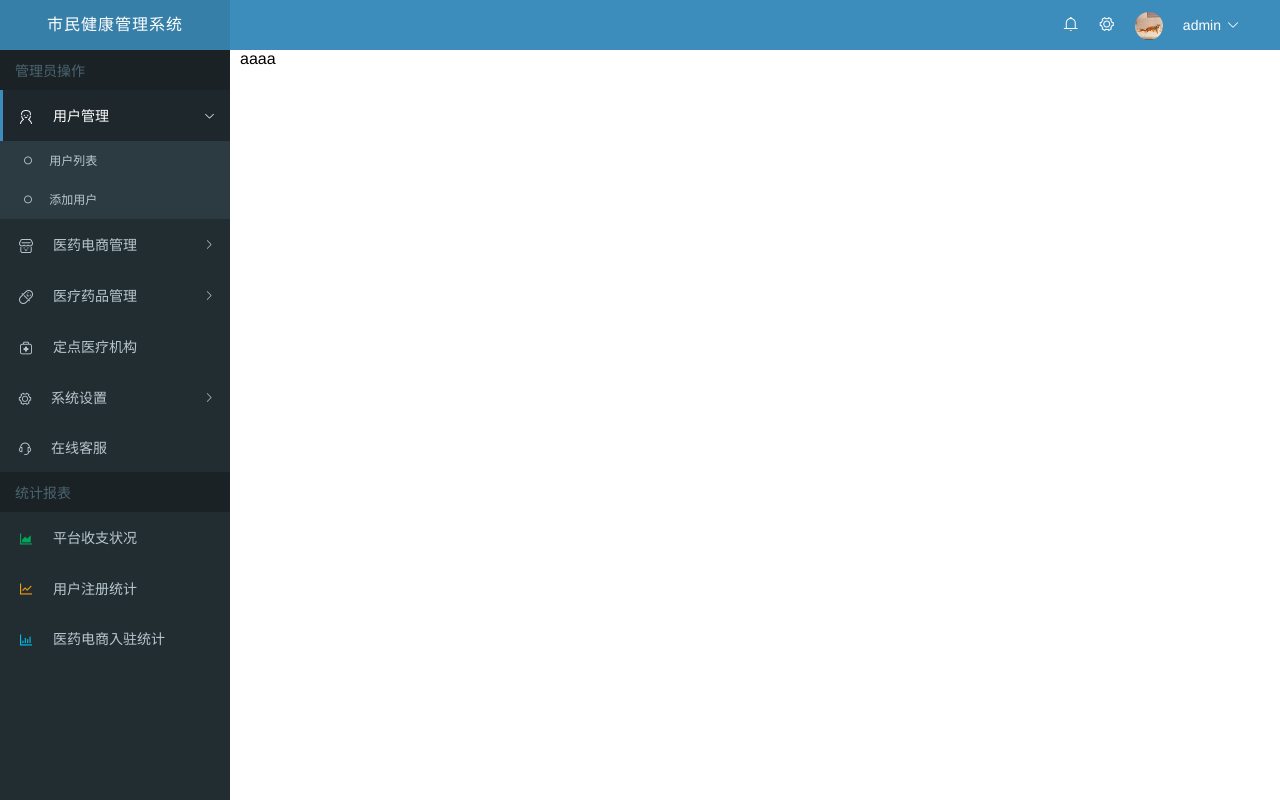
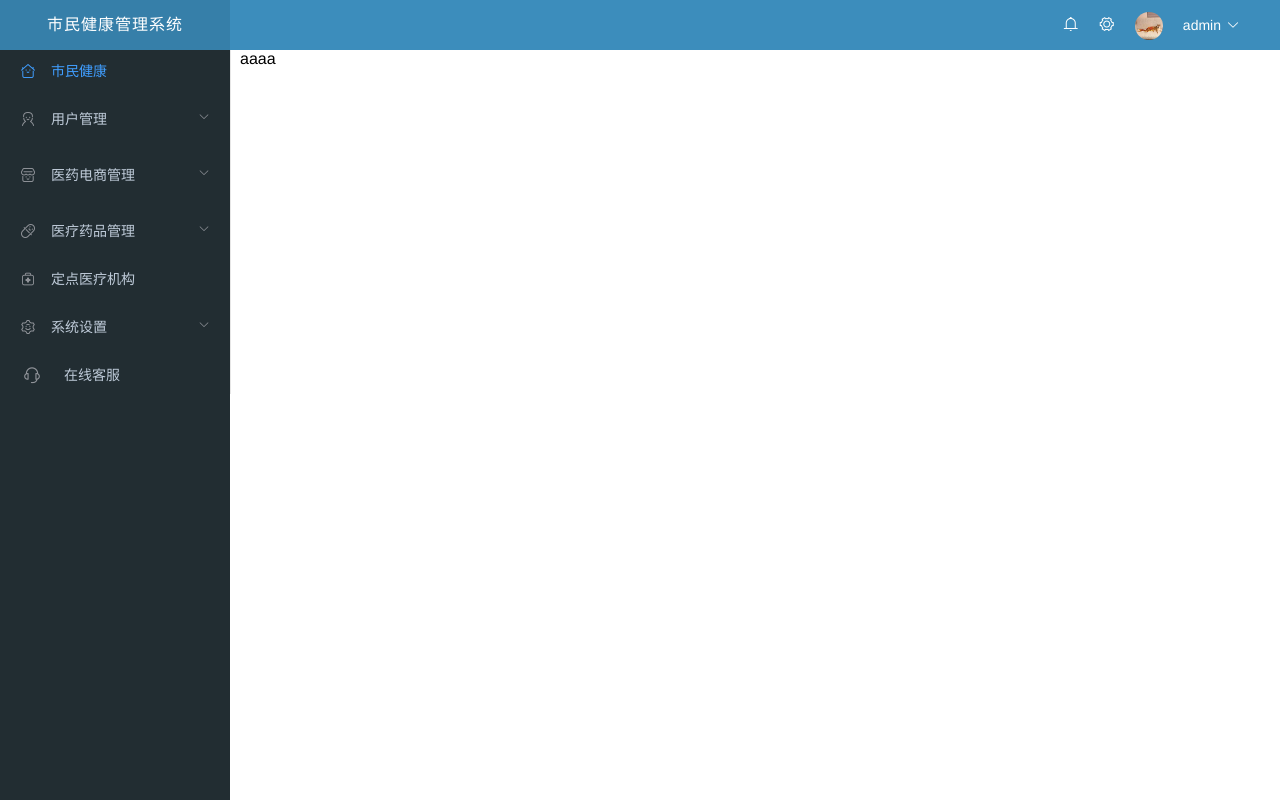
Before and after one commit to zhailvwei/vue-health, a Vue app: page / in a window 1280 px wide. Built offline with nearby package versions, Linux system fonts and the light colour scheme.

Commit message:
使用element.ui菜单组件重写侧边栏

```diff
--- a/src/components/layout/MainSidebar.vue
+++ b/src/components/layout/MainSidebar.vue
@@ -1,36 +1,24 @@
 <template>
   <div class="main-sidebar">
     <aside>
-      <div class="title">管理员操作</div>
-      <div class="menu" v-for="(item, index) in menuItems" :key="index">
-        <div :class="[{open: index === currentIndex}, 'menu-item']" @click="handleMenuChange(index)">
-          <i :class="item.icon"></i>
-          {{item.title}}
-          <i class="el-icon-arrow-right" v-if="item.sub"></i>
+      <el-menu default-active="0" @open="handleOpen" @close="handleClose"
+        background-color="#222d32" text-color="#bfcbd9" active-text-color="#409eff"
+        unique-opened router
+      >
+        <div v-for="(item, index) in menuItems" :key="index.toString()">
+          <el-submenu v-if="item.sub" :index="index.toString()">
+            <template slot="title">
+              <i :class="[item.icon, 'menu-icon']"></i>
+              <span>{{item.title}}</span>
+            </template>
+            <el-menu-item v-for="(subItem, subIndex) in item.sub" :key="subIndex.toString()" :index="subItem.index">{{subItem.title}}</el-menu-item>
+          </el-submenu>
+          <el-menu-item v-else :index="index.toString()">
+            <i :class="[item.icon, 'menu-icon']"></i>
+            <span slot="title">{{item.title}}</span>
+          </el-menu-item>
         </div>
-        <transition name="fade">
-          <ul
-            class="sub-item"
-            v-show="index === currentIndex"
-          >
-            <li
-              v-for="(subItem, subIndex) in item.sub"
-              :key="subIndex" :class="{select: index === currentIndex && subIndex === subCurrentIndex}"
-              @click="handleSubMenuChange(subIndex)"
-            >
-              <i class="iconfont icon-circle"></i>
-              {{subItem.title}}
-            </li>
-          </ul>
-        </transition>
-      </div>
-      <div class="title">统计报表</div>
-      <div class="menu" v-for="(item, index) in chartItems" :key="index+100">
-        <div :class="[{open: index === currentChartIndex}, 'menu-item']" @click="handleChartChange(index)">
-          <i :class="item.icon" :style="{color: item.color}"></i>
-          {{item.title}}
-        </div>
-      </div>
+      </el-menu>
     </aside>
   </div>
 </template>
@@ -45,15 +33,21 @@ export default {
       currentChartIndex: 10010,
       menuItems: [
         {
+          'title': '市民健康',
+          'icon': 'iconfont icon-shouye1'
+        },
+        {
           'title': '用户管理',
           'icon': 'iconfont icon-shouye4',
           'sub': [
             {
               'title': '用户列表',
+              'index': 'user-list',
               'path': ''
             },
             {
               'title': '添加用户',
+              'index': 'user-add',
               'path': ''
             }
           ]
@@ -64,10 +58,12 @@ export default {
           'sub': [
             {
               'title': '医药电商列表',
+              'index': 'shop-list',
               'path': ''
             },
             {
               'title': '医药电商入驻',
+              'index': 'shop-add',
               'path': ''
             }
           ]
@@ -78,14 +74,17 @@ export default {
           'sub': [
             {
               'title': '精贵药品查询',
+              'index': 'drug-search',
               'path': ''
             },
             {
               'title': '中草药查询',
+              'index': 'herb-search',
               'path': ''
             },
             {
               'title': '药品追溯',
+              'index': 'drug-trace',
               'path': ''
             }
           ]
@@ -96,18 +95,21 @@ export default {
         },
         {
           'title': '系统设置',
-          'icon': 'el-icon-setting',
+          'icon': 'iconfont icon-shouye11',
           'sub': [
             {
               'title': '管理员账户管理',
+              'index': 'admin-manage',
               'path': ''
             },
             {
-              'title': '',
+              'title': '用户反馈',
+              'index': 'user-feedback',
               'path': ''
             },
             {
-              'title': '药品追溯',
+              'title': '发布公告',
+              'index': 'release-notice',
               'path': ''
             }
           ]
@@ -137,19 +139,12 @@ export default {
     }
   },
   methods: {
-    handleMenuChange(index) {
-      this.currentIndex = index;
-      this.subCurrentIndex = 10086;
-      //this.currentChartIndex = 10086;
+    handleOpen(key, keyPath) {
+      console.log(key, keyPath);
     },
-    handleMenuChange(index) {
-      this.currentIndex = index;
-      this.subCurrentIndex = 10086;
+    handleClose(key, keyPath) {
+      console.log(key, keyPath);
     },
-    handleChartChange(chartIndex) {
-      this.currentIndex = 10086;
-      this.currentChartIndex = chartIndex;
-    }
   }
 }
 </script>
@@ -164,67 +159,18 @@ export default {
   font-size: 14px;
   background-color: #222d32;
 }
-.main-sidebar .title {
-  padding: 10px 15px;
-  color: #4b646f;
-  background-color: #1a2226;
+.el-menu {
+  width: 230px;
 }
-.main-sidebar .menu-item {
-  padding: 15px;
-  color: #b8c7ce;
-  position: relative;
-  cursor: pointer;
-  border-left: 3px solid #222d32;
+.el-menu-item, .el-submenu__title {
+  height: 40px;
+  line-height: 40px;
+  padding: 0 15px;
 }
-.main-sidebar .menu-item i:first-child {
-  margin-right: 15px;
-  vertical-align: middle;
-}
-.main-sidebar .menu-item>.el-icon-arrow-right {
-  position: absolute;
-  top: 20px;
-  right: 15px;
-  font-size: 12px;
-}
-.main-sidebar .menu-item.open {
-  border-color: #3c8dbc;
-  color: #ffffff;
-  background-color: #1e282c;
-}
-.main-sidebar .menu-item:hover {
-  color: #ffffff;
-  background-color: #1e282c;
-}
-.main-sidebar .menu-item.open>.el-icon-arrow-right {
-  -webkit-transform: rotate(90deg);
-  -ms-transform: rotate(90deg);
-  transform: rotate(90deg);
-  transition: 0.3s;
-}
-.main-sidebar .sub-item {
-  font-size: 12px;
-  color: #b8c7ce;
-  overflow: hidden;
-  background-color: #2c3b41;
-}
-.main-sidebar .sub-item li {
-  cursor: pointer;
-  padding: 10px 0 10px 20px;
-}
-.main-sidebar .sub-item li:hover {
+.el-submenu[aria-expanded=true] .el-submenu__title {
   color: #ffffff;
 }
-.main-sidebar .sub-item li.select {
-  color: #ffffff;
-}
-.main-sidebar .sub-item li .iconfont {
-  margin-right: 10px;
-  vertical-align: middle;
-}
-.fade-enter-active, .fade-leave-active {
-  transition: all 0.3s;
-}
-.fade-enter, .fade-leave-to {
-  height: 0 !important;
+.main-sidebar .menu-icon {
+  padding-right: 15px;
 }
 </style>
```
